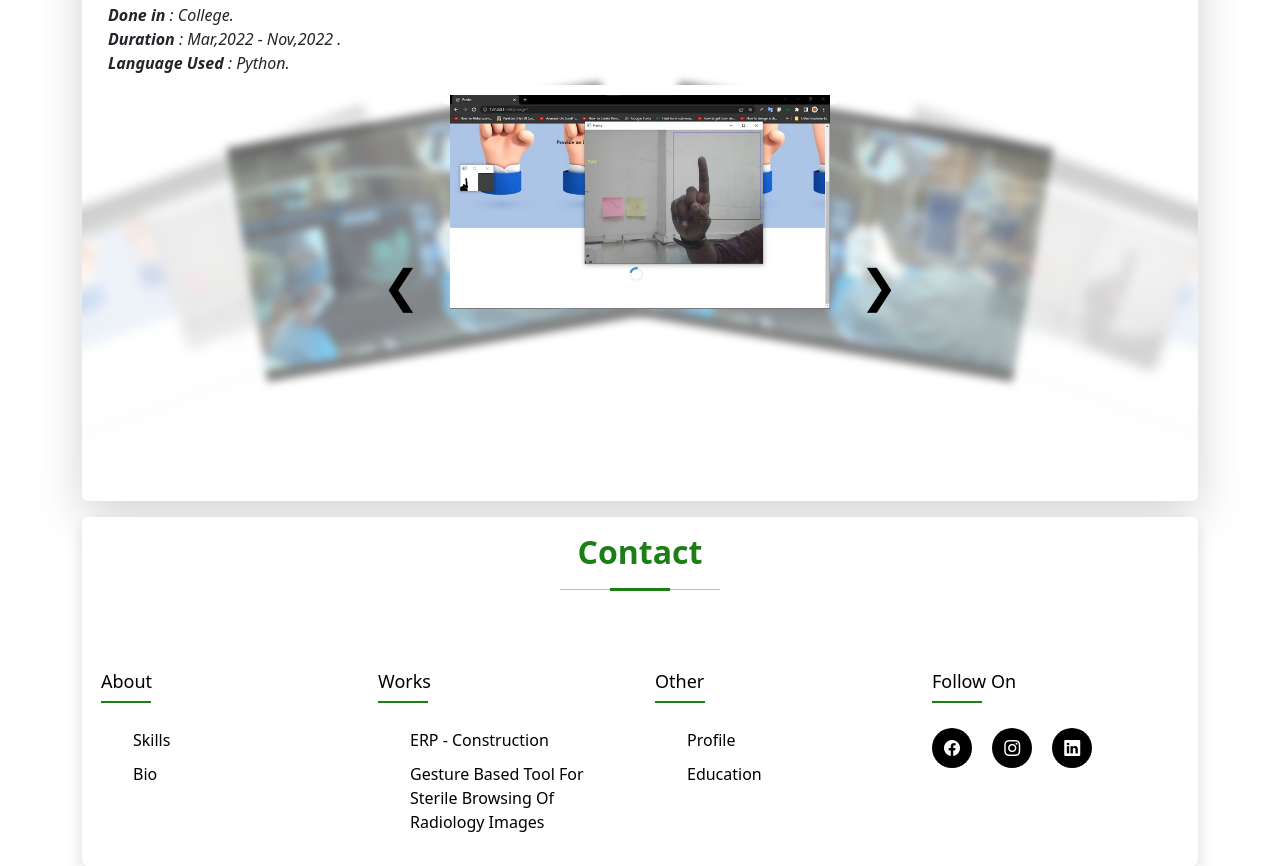
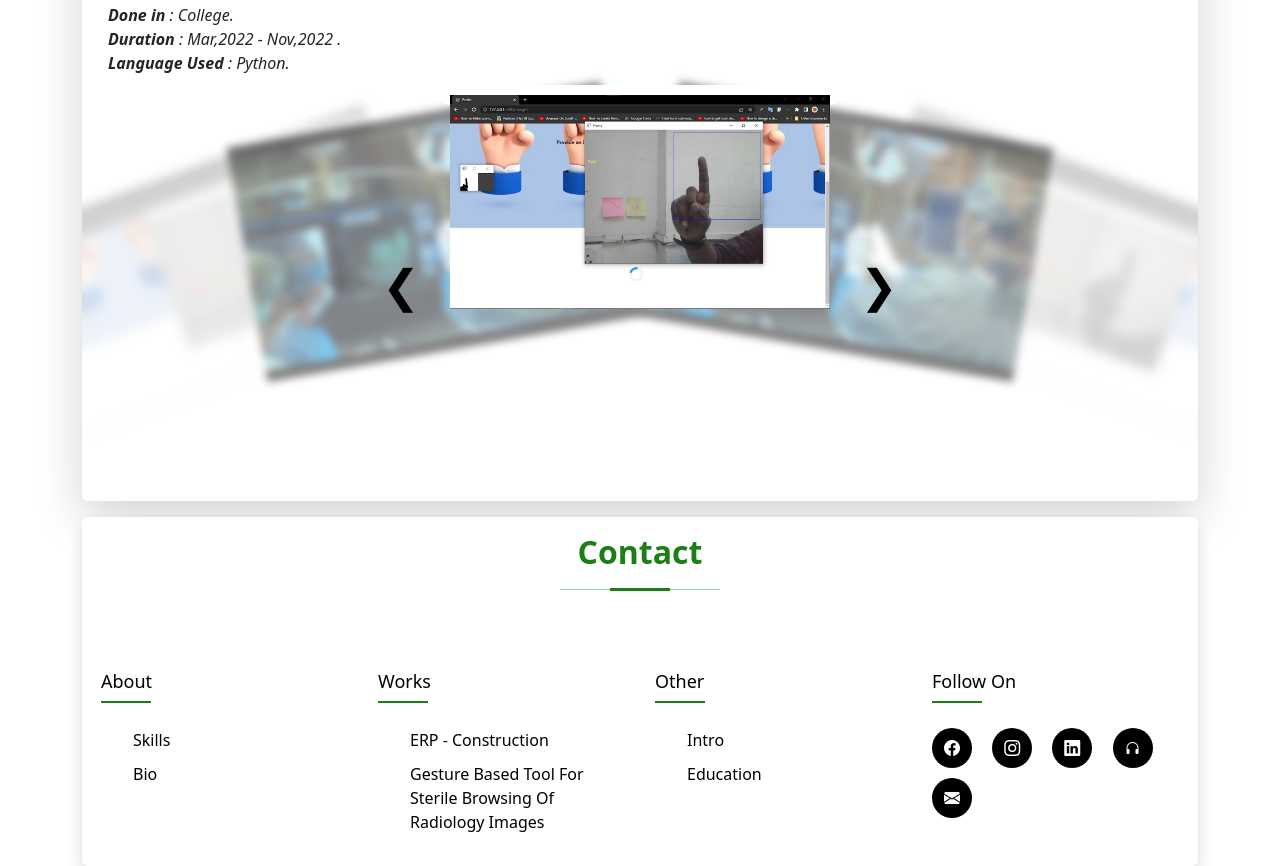
Before and after one commit to lijuJ/Portfolio, a website: page index.html in a window 1280 px wide. Shown: the part 3916-4782 px from the top of the page. Drawn offline with nearby package versions, Linux system fonts and the light colour scheme; files whose address does not match are found by name.

Commit message:
modified footer

```diff
--- a/index.html
+++ b/index.html
@@ -666,7 +666,7 @@
                                 <div class="footer-col">
                                     <h4>Other</h4>
                                     <ul>
-                                        <li><a href="#hero">Profile</a></li>
+                                        <li><a href="#hero">Intro</a></li>
                                         <li><a href="#education">Education</a></li>
                                     </ul>
                                 </div>
@@ -679,7 +679,12 @@
                                     <a href="https://www.instagram.com/_lij.uh_/profilecard/?igsh=bzAxenFnbWFvcXd6"
                                         target="_blank" class="me-3"><i class="bi bi-instagram"></i></a>
                                     <a href="https://www.linkedin.com/in/liju-j-b41622211?utm_source=share&utm_campaign=share_via&utm_content=profile&utm_medium=android_app"
-                                        target="_blank"><i class="bi bi-linkedin"></i></a>
+                                        target="_blank" class="me-3"><i class="bi bi-linkedin"></i></a>
+                                        <a href="tel:+918610608080" class="me-3"><i class="bi bi-headphones"></i> </a>
+                                        <a href="https://mail.google.com/mail/?view=cm&fs=1&to=liju7728@gmail.com" target="_blank" class="me-3">
+                                            <i class="bi bi-envelope-fill"></i>
+                                        </a>
+
                                     </div>
                                 </div>
                             </div>
```
